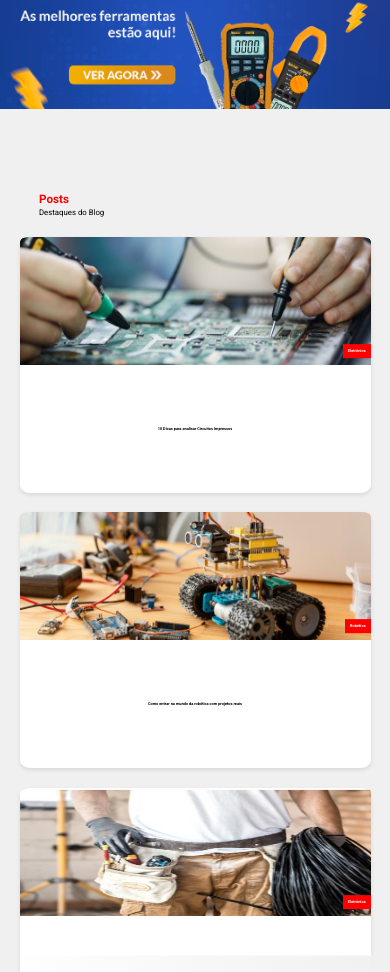
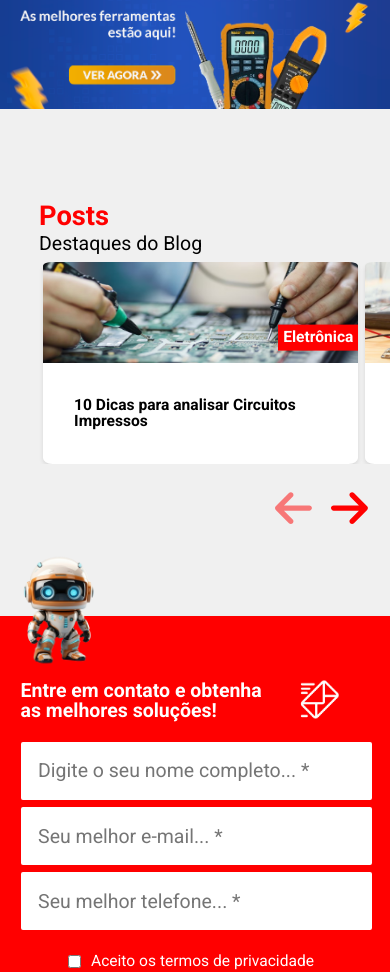
Before and after one commit to WesleySardi/projeto-TokyoComponentesLTDA, a React (Create React App) app: page /home in a window 390 px wide. Shown: the part 2811-3783 px from the top of the page. Built offline with nearby package versions, Linux system fonts and the light colour scheme.

Commit message:
Adaptação do Carousel de Cards para dispositivos móveis.

```diff
--- a/src/components/carousels/CardCarousel.jsx
+++ b/src/components/carousels/CardCarousel.jsx
@@ -1,9 +1,9 @@
 import React, { useState, useEffect } from 'react';
-import styled from 'styled-components';
+import styled, { css, keyframes } from 'styled-components';
 import { Link } from 'react-router-dom';
 
 import { FontAwesomeIcon } from '@fortawesome/react-fontawesome';
-import { faChevronLeft, faChevronRight } from '@fortawesome/free-solid-svg-icons';
+import { faArrowLeft, faArrowRight } from '@fortawesome/free-solid-svg-icons';
 
 const Container = styled.div`
   display: flex;
@@ -12,7 +12,6 @@ const Container = styled.div`
 
   @media ${props => props.theme.breakpoints.mobile} {
     display: block;
-    height: 100vh;
   }
 `;
 
@@ -25,6 +24,13 @@ const LeftPart = styled.div`
   text-align: left;
   background-color: #f0f0f0;
   padding: 0% 0% 0% 10%;
+
+  @media ${props => props.theme.breakpoints.mobile} {
+    width: 90%;
+    height: 20%;
+    margin-left: 10%;
+    padding: 0%;
+  }
 `;
 
 const RightPart = styled.div`
@@ -36,7 +42,10 @@ const RightPart = styled.div`
   position: relative;
 
   @media ${props => props.theme.breakpoints.mobile} {
-    height: 100%;
+    width: 90%;
+    height: 60%;
+    margin-left: 10%;
+    padding: 0%;
   }
 `;
 
@@ -45,10 +54,20 @@ const Title = styled.h1`
   color: red;
   font-weight: bold;
   font-size: 3rem;
+
+  @media ${props => props.theme.breakpoints.mobile} {
+    font-size: 7rem;
+    width: 100%;
+  }
 `;
 
 const Text = styled.p`
   font-size: 2vw;
+
+  @media ${props => props.theme.breakpoints.mobile} {
+    font-size: 5rem;
+    width: 100%;
+  }
 `;
 
 const Carousel = styled.div`
@@ -56,9 +75,7 @@ const Carousel = styled.div`
   transition: transform 0.3s ease-in-out;
 
   @media ${props => props.theme.breakpoints.mobile} {
-    display: block;
     height: 100%;
-    width: 100%;
   }
 `;
 
@@ -85,8 +102,7 @@ const Card = styled(Link)`
 
   @media ${props => props.theme.breakpoints.mobile} {
     width: 90%;
-    height: 30.33%;
-    margin: 5% auto;
+    height: 100%;
   }
 `;
 
@@ -114,6 +130,7 @@ const CardTitle = styled.h3`
 
   @media ${props => props.theme.breakpoints.mobile} {
     height: 50%;
+    font-size: 4rem;
   }
 `;
 
@@ -128,6 +145,10 @@ const Tag = styled.div`
   color: white;
   font-weight: bold;
   user-select: none;
+
+  @media ${props => props.theme.breakpoints.mobile} {
+    font-size: 4rem;
+  }
 `;
 
 const Button = styled.button`
@@ -180,7 +201,22 @@ const RightButton = styled(Button)`
   }
 `;
 
-const IconComboBox = styled(FontAwesomeIcon)`
+const ArrowContainer = styled.div`
+  display: flex;
+  text-align: center;
+  align-items: center;
+  justify-content: right;
+  margin-right: 3%;
+  margin-top: 5%;
+  height: 15%;
+`;
+
+const Arrow = styled.div`
+  font-size: 3rem;
+  color: white;
+  cursor: pointer;
+  margin: 0 10px;
+  font-size: 5vh;
 `;
 
 const data = [
@@ -221,15 +257,13 @@ const YourComponent = () => {
   const [isAnimationRunning, setIsAnimationRunning] = useState(false);
 
   const [isMobile, setIsMobile] = useState(false);
-  const [isSmallDesktop, setIsSmallDesktop] = useState(false);
 
   useEffect(() => {
     const handleResize = () => {
       setIsMobile(window.innerWidth <= 700);
-      setIsSmallDesktop(window.innerWidth <= 1279);
     };
 
-    handleResize(); // Define o estado inicial
+    handleResize();
 
     window.addEventListener('resize', handleResize);
     return () => window.removeEventListener('resize', handleResize);
@@ -244,6 +278,16 @@ const YourComponent = () => {
 
   const handleRightClick = () => {
     if (!isAnimationRunning) {
+      if (isMobile) {
+        setCurrentIndex((prevIndex) => {
+          const nextIndex = (prevIndex + 1) % data.length;
+          if (nextIndex === data.length) {
+            setCurrentIndex(0);
+          }
+          return nextIndex;
+        });
+        timerForAnimation();
+      } else {
         setCurrentIndex((prevIndex) => {
           const nextIndex = (prevIndex + 1) % data.length;
           if (nextIndex === data.length - 1) {
@@ -253,10 +297,21 @@ const YourComponent = () => {
         });
         timerForAnimation();
       }
+    }
   };
 
   const handleLeftClick = () => {
     if (!isAnimationRunning) {
+      if (isMobile) {
+        setCurrentIndex((prevIndex) => {
+          let nextIndex = (prevIndex - 1 + data.length) % data.length;
+          if (prevIndex === 0) {
+            nextIndex = data.length - 1;
+          }
+          return nextIndex;
+        });
+        timerForAnimation();
+      } else {
         setCurrentIndex((prevIndex) => {
           let nextIndex = (prevIndex - 1 + data.length) % data.length;
           if (prevIndex === 0) {
@@ -266,7 +321,30 @@ const YourComponent = () => {
         });
         timerForAnimation();
       }
+    }
   };
+
+  const StyledIconLeft = styled(FontAwesomeIcon)`
+  color: red;
+  ${currentIndex === 0
+        ? css`
+          opacity: 0.5;
+        `
+        : css`
+          opacity: 1;
+        `}
+  `;
+
+  const StyledIconRight = styled(FontAwesomeIcon)`
+  color: red;
+  ${currentIndex === data.length - 1
+      ? css`
+          opacity: 0.5;
+        `
+      : css`
+          opacity: 1;
+        `}
+  `;
 
   return (
     <Container>
@@ -275,8 +353,8 @@ const YourComponent = () => {
         <Text>Destaques do Blog</Text>
       </LeftPart>
       <RightPart>
-        <LeftButton onClick={handleLeftClick}>{/*<IconComboBox icon={faChevronLeft} />*/}</LeftButton>
-        <Carousel style={isMobile ? {transform: `translateY(-${currentIndex * 33.33}%)` } : { transform: `translateX(-${currentIndex * 35.33}%)` }}>
+        {isMobile ? <></> : <LeftButton onClick={handleLeftClick}>{/*<IconComboBox icon={faChevronLeft} />*/}</LeftButton>}
+        <Carousel style={isMobile ? { transform: `translateX(-${currentIndex * 92}%)` } : { transform: `translateX(-${currentIndex * 35.33}%)` }}>
           {data.map((item, index) => (
             <Card key={index} to={item.link}>
               <CardImage src={item.image} alt={`Image ${index + 1}`} />
@@ -285,8 +363,16 @@ const YourComponent = () => {
             </Card>
           ))}
         </Carousel>
-        <RightButton onClick={handleRightClick}>{/*<IconComboBox icon={faChevronRight} />*/}</RightButton>
+        {isMobile ? <></> : <RightButton onClick={handleRightClick}>{/*<IconComboBox icon={faChevronRight} />*/}</RightButton>}
       </RightPart>
+      {isMobile ?
+        <ArrowContainer>
+          <Arrow onClick={handleLeftClick}><StyledIconLeft icon={faArrowLeft} /></Arrow>
+          <Arrow onClick={handleRightClick}><StyledIconRight icon={faArrowRight} /></Arrow>
+        </ArrowContainer>
+        :
+        <></>
+      }
     </Container>
   );
 };
```
Lines whose indentation alone changed are shown as unchanged.
